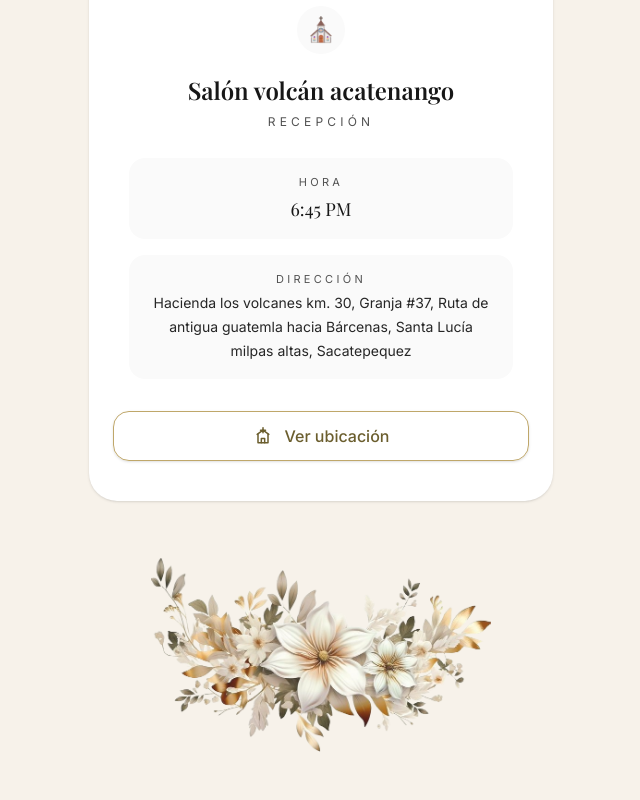
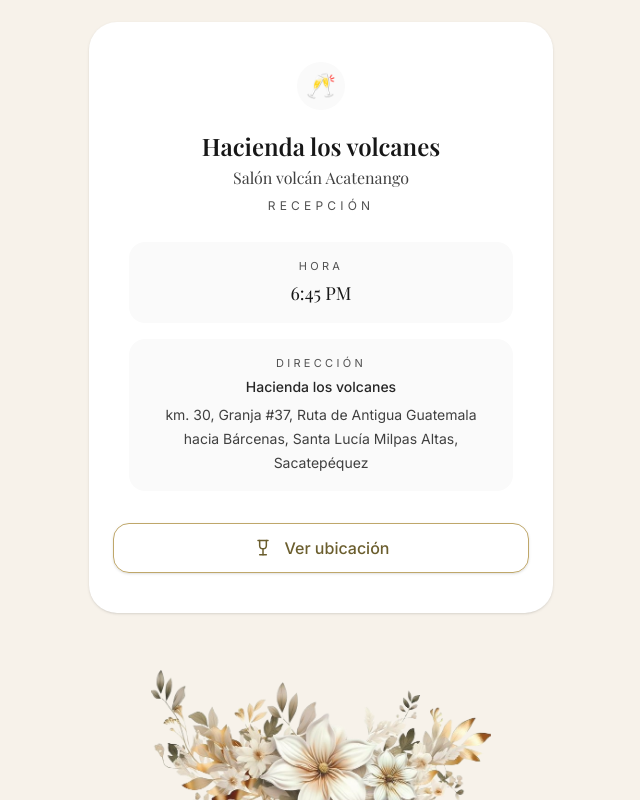
Before and after one commit to jrongalicia/invitacion-boda, a Next.js app: page / in a window 1280 px wide. Shown: the part 1780-2580 px from the top of the page, without its empty margins (319-959 px from the left). Built offline with nearby package versions, Linux system fonts and the light colour scheme; a web font is replaced by a local one.

Commit message:
fix mensajes y faltas ortograficas

```diff
--- a/src/app/globals.css
+++ b/src/app/globals.css
@@ -38,3 +38,18 @@ body {
   color: var(--foreground);
   font-family: Arial, Helvetica, sans-serif;
 }*/
+
+.petal {
+  position: absolute;
+  top: -10%;
+  width: 18px;
+  height: 18px;
+  background: radial-gradient(circle at 30% 30%, #f7c9d9, #e9a7be);
+  border-radius: 60% 40% 60% 40%;
+  opacity: 0.8;
+
+  animation-name: fall;
+  animation-timing-function: ease-in-out;
+  animation-iteration-count: 1;
+  animation-fill-mode: both;
+}
--- a/src/app/page.tsx
+++ b/src/app/page.tsx
@@ -6,6 +6,8 @@ import ParallaxHero from "@/components/ParallaxHero";
 import FloralsCorners from "@/components/FloralsCorners";
 import FloralDivider from "@/components/FloralDivider";
 import FloralsCornersNatural from "@/components/FloralsCornersNatural";
+import PetalsRain from "@/components/PetalsRain";
+
 
 
 const EVENT = {
@@ -20,16 +22,30 @@ const EVENT = {
   },
   ceremony: {
     name: "Ceremonia Religiosa",
-    place: "Cúpula hacienda los volcanes",
+    place: {
+      main: "Hacienda los volcanes",
+      detail: "Cúpula",
+    },
     time: "5:00 PM",
-    address: "Hacienda los volcanes km. 30, Granja #37, Ruta de Antigua Guatemla hacia Bárcenas, Santa Lucía milpas altas, Sacatepequez ",
+    address: {
+      main: "Hacienda los volcanes",
+      detail:
+        "km. 30, Granja #37, Ruta de Antigua Guatemala hacia Bárcenas, Santa Lucía Milpas Altas, Sacatepéquez",
+    },
     maps: "https://maps.app.goo.gl/eULnkmWh2Uk85ch19",
   },
   reception: {
     name: "Recepción",
-    place: "Salón volcán acatenango",
+    place: {
+      main: "Hacienda los volcanes",
+      detail: "Salón volcán Acatenango",
+    },
     time: "6:45 PM",
-    address: "Hacienda los volcanes km. 30, Granja #37, Ruta de antigua guatemla hacia Bárcenas, Santa Lucía milpas altas, Sacatepequez",
+    address: {
+      main: "Hacienda los volcanes",
+      detail:
+        "km. 30, Granja #37, Ruta de Antigua Guatemala hacia Bárcenas, Santa Lucía Milpas Altas, Sacatepéquez",
+    },
     maps: "https://maps.app.goo.gl/eULnkmWh2Uk85ch19",
   },
   dressCode: "",
@@ -38,6 +54,7 @@ const EVENT = {
 export default function Home() {
   return (
     <main className="relative min-h-screen overflow-hidden">
+      <PetalsRain />
       <FloralsCornersNatural />
       <div className="relative z-10 mx-auto max-w-md px-6 py-10 sm:max-w-lg">
         {/*<img src="/hero.jpg" className="h-full w-full object-cover" alt="Hero" />  mx-auto max-w-md px-6 py-10 sm:max-w-lg*/}
@@ -121,7 +138,7 @@ export default function Home() {
         <section className="mt-10">
           <Reveal>
             <VenueCard
-              icon="⛪"
+              icon="🥂"
               title={EVENT.reception.place}
               subtitle={EVENT.reception.name}
               time={EVENT.reception.time}
@@ -200,7 +217,7 @@ export default function Home() {
               </p>
 
               <p className="mt-5 text-xs uppercase tracking-[0.3em] text-neutral-600">
-                Con mucho amor, les pedimos <strong><strong>evitar</strong></strong> los siguientes colores para mantener la armonía y elegancia de este día tan especial.
+                Con mucho amor, les pedimos <strong>evitar</strong> los siguientes colores para mantener la armonía y elegancia de este día tan especial.
               </p>
 
               <div className="mt-4 flex items-center justify-center gap-3">
@@ -434,10 +451,10 @@ function VenueCard({
   buttonLabel,
 }: {
   icon: string;
-  title: string;
+  title: { main: string; detail: string };
   subtitle: string;
   time: string;
-  address: string;
+  address: { main: string; detail: string };
   href: string;
   buttonLabel: string;
 }) {
@@ -447,8 +464,12 @@ function VenueCard({
         {icon}
       </div>
 
-      <p className="mt-5 font-serif text-2xl font-semibold text-neutral-900">
-        {title}
+      {/* LUGAR (negrita + salto) */}
+      <p className="mt-5 font-serif text-2xl text-neutral-900">
+        <span className="block font-semibold">{title.main}</span>
+        <span className="block mt-1 text-base font-normal text-neutral-700">
+          {title.detail}
+        </span>
       </p>
 
       <p className="mt-2 text-xs uppercase tracking-[0.35em] text-neutral-600">
@@ -467,7 +488,12 @@ function VenueCard({
           <p className="text-[11px] uppercase tracking-[0.3em] text-neutral-600">
             Dirección
           </p>
-          <p className="mt-1 text-sm leading-6 text-neutral-800">{address}</p>
+
+          {/* DIRECCIÓN (negrita + salto) */}
+          <p className="mt-1 text-sm leading-6 text-neutral-800">
+            <span className="block font-medium">{address.main}</span>
+            <span className="block mt-1 text-neutral-700">{address.detail}</span>
+          </p>
         </div>
       </div>
 
@@ -476,12 +502,13 @@ function VenueCard({
         target="_blank"
         rel="noreferrer"
         className="mt-8 inline-flex w-full items-center justify-center gap-3 rounded-2xl border px-6 py-3 font-medium shadow-sm transition hover:bg-neutral-50 active:scale-[0.99]"
-        style={{
-          borderColor: "#BFA76A",
-          color: "#6B5E2E",
-        }}
+        style={{ borderColor: "#BFA76A", color: "#6B5E2E" }}
       >
-        {icon === "⛪" ? <ChurchLocationIcon className="h-5 w-5" /> : <ReceptionIcon className="h-5 w-5" />}
+        {icon === "⛪" ? (
+          <ChurchLocationIcon className="h-5 w-5" />
+        ) : (
+          <ReceptionIcon className="h-5 w-5" />
+        )}
         {buttonLabel}
       </a>
     </div>
--- /dev/null
+++ b/src/components/PetalsRain.tsx
@@ -0,0 +1,30 @@
+"use client";
+
+import { useEffect, useState } from "react";
+
+export default function PetalsRain() {
+  const [show, setShow] = useState(true);
+
+  useEffect(() => {
+    const timer = setTimeout(() => setShow(false), 6000); // duración
+    return () => clearTimeout(timer);
+  }, []);
+
+  if (!show) return null;
+
+  return (
+    <div className="pointer-events-none fixed inset-0 z-50 overflow-hidden">
+      {Array.from({ length: 20 }).map((_, i) => (
+        <span
+          key={i}
+          className="petal"
+          style={{
+            left: `${Math.random() * 100}%`,
+            animationDelay: `${Math.random() * 2}s`,
+            animationDuration: `${5 + Math.random() * 3}s`,
+          }}
+        />
+      ))}
+    </div>
+  );
+}
```
